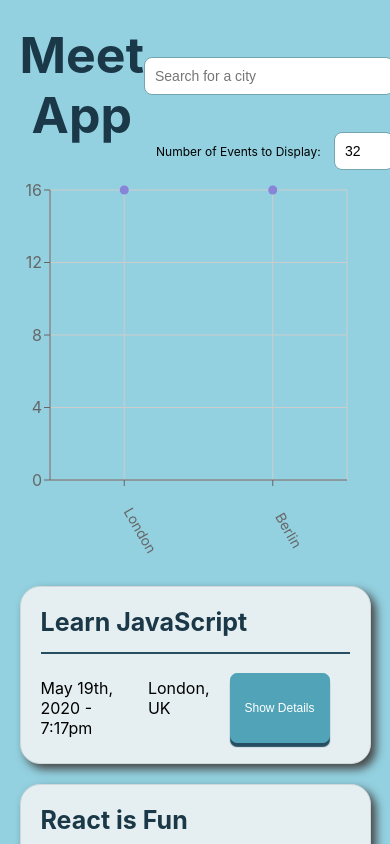
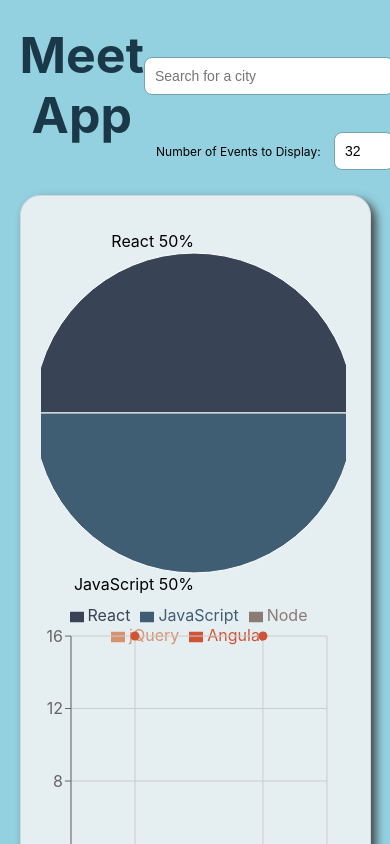
Before and after one commit to TubaJordan/Meet-App, a React (Create React App) app: page / in a window 390 px wide. Shown: the top 844 px of the page. Built offline with nearby package versions, Linux system fonts and the light colour scheme; what atatus-spa would draw is missing.

Commit message:
pie chart added

```diff
--- a/src/App.css
+++ b/src/App.css
@@ -213,3 +213,25 @@ h4 {
   width: 250px;
   z-index: 1000;
 }
+
+.charts-container {
+  display: grid;
+  grid-template-columns: 1fr 1fr;
+  margin-top: 25px;
+  border: 1px solid #cfd8da;
+  padding-bottom: 40px;
+  padding-top: 20px;
+  padding-left: 20px;
+  padding-right: 20px;
+  background-color: #e5eef0;
+  margin-bottom: 20px;
+  text-align: left;
+  border-radius: 20px;
+  box-shadow: 5px 5px 10px rgb(68, 68, 68);
+}
+
+@media (max-width: 768px) {
+  .charts-container {
+    grid-template-columns: 1fr;
+  }
+}
--- a/src/App.js
+++ b/src/App.js
@@ -10,6 +10,8 @@ import { InfoAlert, ErrorAlert, WarningAlert } from "./components/Alert";
 
 import './App.css';
 import CityEventsChart from "./components/CityEventsChart";
+import EventGenresChart from "./components/EventGenresChart";
+
 
 
 const App = () => {
@@ -51,7 +53,6 @@ const App = () => {
       infoText = "The app is currently in offline mode, please reconnect to the internet"
     }
     setWarningAlert(infoText);
-
     fetchData();
   }, [currentCity, currentNOE]);
 
@@ -71,7 +72,12 @@ const App = () => {
           <NumberOfEvents setCurrentNOE={setCurrentNOE} setErrorAlert={setErrorAlert} className="number-of-events-bar" />
         </div>
       </div>
-      <CityEventsChart allLocations={allLocations} events={events} />
+      <div className="charts-container">
+
+        <EventGenresChart events={events} />
+        <CityEventsChart allLocations={allLocations} events={events} />
+
+      </div>
       <EventList events={events} />
 
     </div>
--- a/src/components/CityEventsChart.js
+++ b/src/components/CityEventsChart.js
@@ -34,7 +34,7 @@ const CityEventsChart = ({ allLocations, events }) => {
                 <XAxis type="category" dataKey="city" name="City" angle={60} interval={0} tick={{ dx: 20, dy: 40, fontSize: 14 }} />
                 <YAxis type="number" dataKey="count" name="Number of Events" allowDecimals={false} />
                 <Tooltip cursor={{ strokeDasharray: '3 3' }} />
-                <Scatter name="A school" data={data} fill="#8884d8" />
+                <Scatter name="A school" data={data} fill="#CF5436" />
             </ScatterChart>
         </ResponsiveContainer>
     );
--- /dev/null
+++ b/src/components/EventGenresChart.js
@@ -0,0 +1,69 @@
+import { useState, useEffect } from "react";
+import { ResponsiveContainer, PieChart, Pie, Cell, Legend, Tooltip } from "recharts";
+
+const EventGenresChart = ({ events }) => {
+    const [data, setData] = useState([]);
+    const genres = ["React", "JavaScript", "Node", "jQuery", "Angular"];
+    const colors = ['#384456', '#405E73', '#8A7B74', '#D8916F', '#CF5436'];
+
+    useEffect(() => {
+        setData(getData());
+    }, [`${events}`]);
+
+    const getData = () => {
+        const data = genres.map((genre) => {
+            const filteredEvents = events.filter((event) => event.summary.includes(genre));
+            return { name: genre, value: filteredEvents.length }
+        });
+        return data;
+    }
+
+
+
+    const renderCustomizedLabel = ({
+        cx,
+        cy,
+        midAngle,
+        outerRadius,
+        percent,
+        index,
+    }) => {
+        const radian = Math.PI / 180;
+        const radius = outerRadius;
+        const x = cx + radius * Math.cos(-midAngle * radian) * 1.07;
+        const y = cy + radius * Math.sin(-midAngle * radian) * 1.07;
+        return percent ? (
+            <text
+                x={x}
+                y={y}
+                fill="black"
+                textAnchor={x > cx ? 'start' : 'end'}
+                dominantBaseline="central">
+                {`${genres[index]} ${(percent * 100).toFixed(0)}%`}
+            </text>
+        ) : null;
+    };
+
+    return (
+        <ResponsiveContainer width="99%" height={400}>
+            <PieChart>
+                <Pie
+                    data={data}
+                    dataKey="value"
+                    fill="#8884d8"
+                    labelLine={false}
+                    label={renderCustomizedLabel}
+                    outerRadius={160}>
+
+                    {data.map((entry, index) => (
+                        <Cell key={`cell-${index}`} fill={colors[index % colors.length]} />
+                    ))}
+                </Pie>
+                <Legend verticalAlign="bottom" align="center" height={6} />
+                <Tooltip cursor={{ strokeDasharray: "3 3" }} />
+            </PieChart>
+        </ResponsiveContainer>
+    );
+};
+
+export default EventGenresChart;
```
